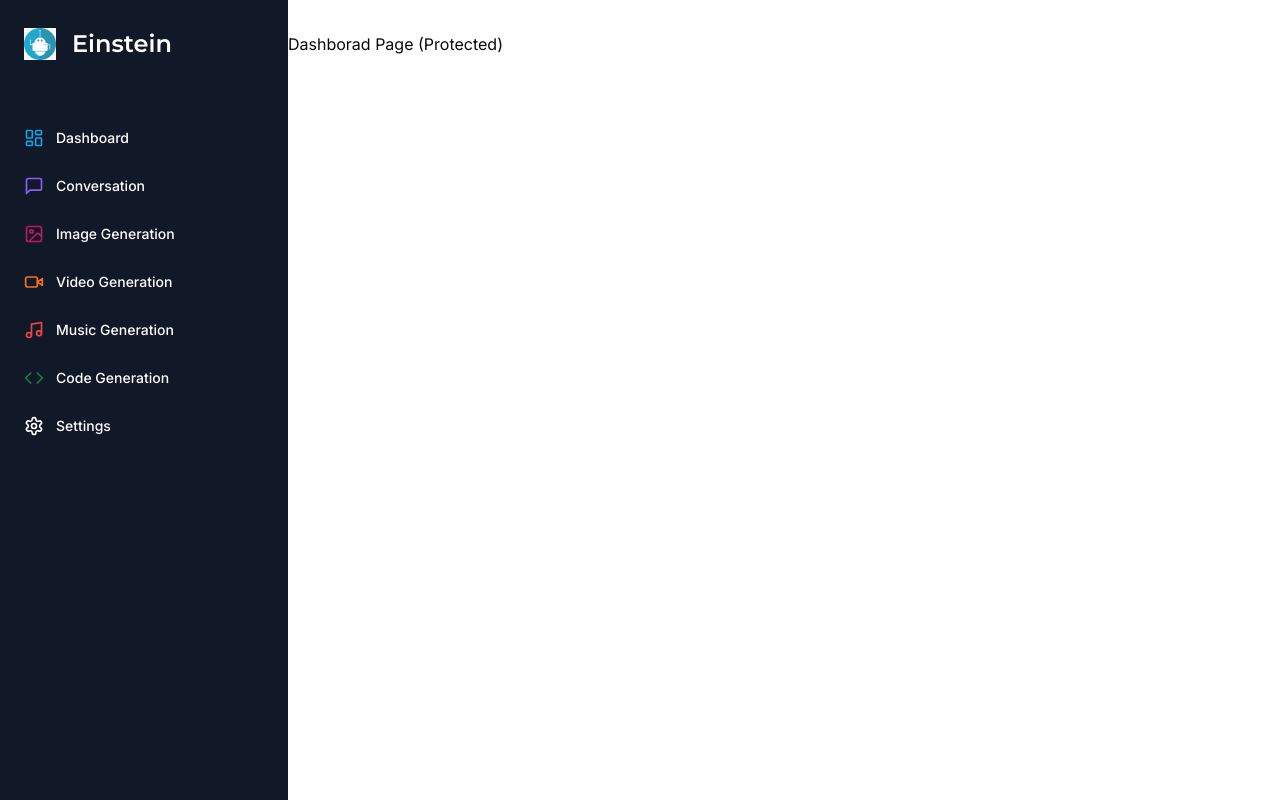
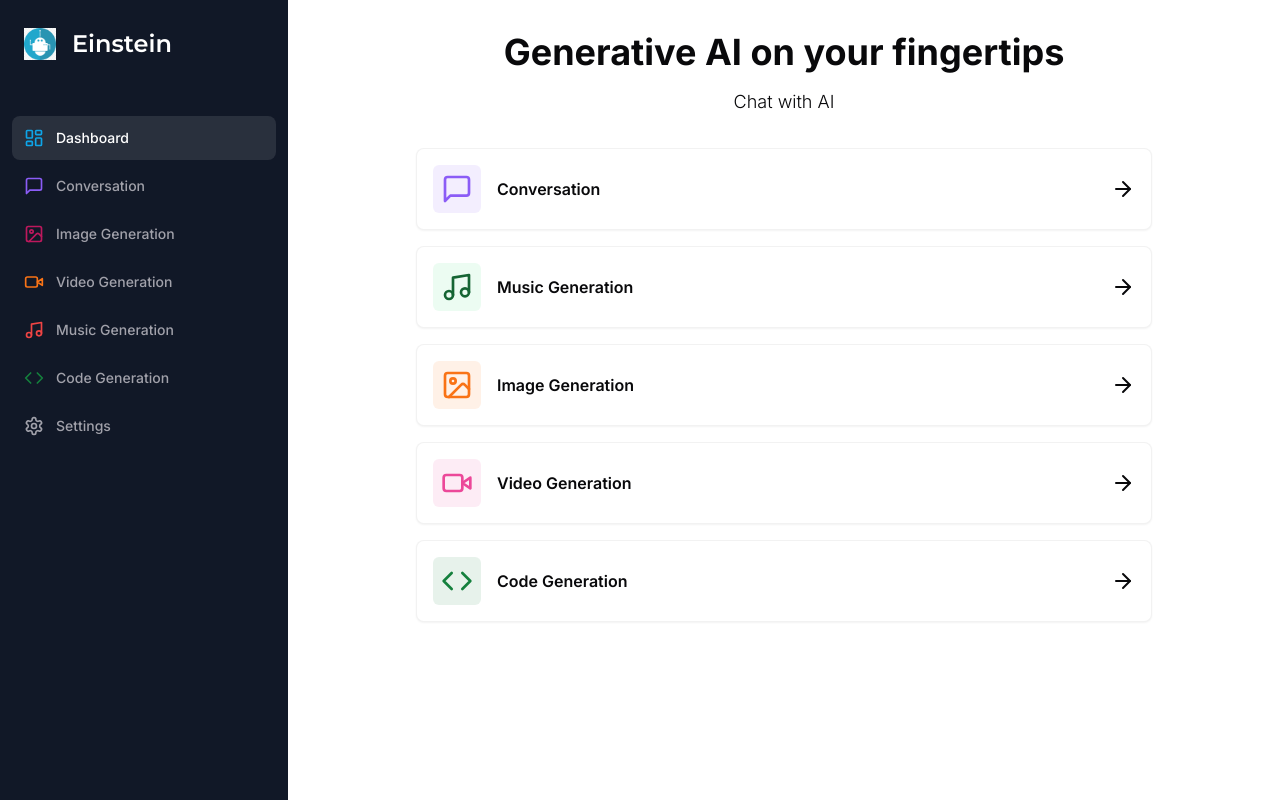
Before and after one commit to karman103/first_fullstack, a Next.js app: page /dashboard in a window 1280 px wide. Built offline with nearby package versions, Linux system fonts and the light colour scheme.

Commit message:
finished dashboard

```diff
--- a/app/(dahboard)/(routes)/dashboard/page.tsx
+++ b/app/(dahboard)/(routes)/dashboard/page.tsx
@@ -1,8 +1,79 @@
+"use client";
+
+import { MessageSquare, ArrowRight, Music, ImageIcon, VideoIcon, CodeIcon } from "lucide-react";
+import { Card } from "@/components/ui/card";
+import { cn } from "@/lib/utils";
+import { useRouter } from "next/navigation";
+
+const tools =[
+  {
+    label : "Conversation",
+    icon: MessageSquare,
+    color: "text-violet-500",
+    bgColor:"bg-violet-500/10",
+    href: "/conversation"
+  },
+  {
+    label : "Music Generation",
+    icon: Music,
+    color: "text-green-800",
+    bgColor:"bg-green-400/10",
+    href: "/music"
+  },
+  {
+    label : "Image Generation",
+    icon: ImageIcon,
+    color: "text-orange-500",
+    bgColor:"bg-orange-500/10",
+    href: "/image"
+  },
+  {
+    label : "Video Generation",
+    icon: VideoIcon,
+    color: "text-pink-500",
+    bgColor:"bg-pink-500/10",
+    href: "/video"
+  },
+  {
+    label : "Code Generation",
+    icon: CodeIcon,
+    color: "text-green-700",
+    bgColor:"bg-green-700/10",
+    href: "code"
+  }
+]
 
 export default function DashboardPage() {
+  const router = useRouter();
   return (
     <div>
-      <p> Dashborad Page (Protected)</p>
+      <div className="mb-8 space-y-4">
+        <h2 className=" text-2xl md:text-4xl font-bold text-center">
+          Generative AI on your fingertips
+        </h2>
+        <p className="text-mued-foreground font-light text-sm md:text-lg text-center">
+          Chat with AI
+        </p>
+      </div>
+      <div className="px-4 md:px-20 lg:px-32 space-y-4">
+        {tools.map((tool) => (
+          <Card
+            onClick={() => router.push(tool.href)}
+            key={tool.href}
+            className="p-4 border-black/5 flex items-center justify-between hover:shadow-md transition cursor-pointer"
+          >
+            <div className="flex items-center gap-x-4">
+              <div className={cn("p-2 w-fit rounded-md", tool.bgColor)}>
+                <tool.icon className={cn("w-8 h-8", tool.color)} />
+              </div>
+              <div className="font-semibold">
+                {tool.label}
+              </div>
+            </div>
+            <ArrowRight/>
+          </Card>
+        ))}
+      </div>
     </div>
   )
 }
--- a/components/mobile-sidebar.tsx
+++ b/components/mobile-sidebar.tsx
@@ -1,4 +1,4 @@
-"user client";
+"use client";
 
 import { Button } from "./ui/button";
 import {Menu} from "lucide-react";
--- a/components/sidebar.tsx
+++ b/components/sidebar.tsx
@@ -84,9 +84,10 @@
                     <Link
                         href={route.href}
                         key={route.href}
-                        className=" text-sm group flex p-3 w-full
-                    justify-start font-medium cursor-pointer hover:text-white hover:bg-white/10
-                    rounded-lg transition"
+                        className={cn (" text-sm group flex p-3 w-full justify-start font-medium cursor-pointer hover:text-white hover:bg-white/10  rounded-lg transition",
+                    pathname==route.href ?" text-white bg-white/10" :
+                    "text-zinc-400"
+                    )}
                     >
                         <div className="flex items-center flex-1">
                             <route.icon className= {cn("h-5 w-5 mr-3", route.color)}/>
--- /dev/null
+++ b/components/ui/card.tsx
@@ -0,0 +1,79 @@
+import * as React from "react"
+
+import { cn } from "@/lib/utils"
+
+const Card = React.forwardRef<
+  HTMLDivElement,
+  React.HTMLAttributes<HTMLDivElement>
+>(({ className, ...props }, ref) => (
+  <div
+    ref={ref}
+    className={cn(
+      "rounded-lg border bg-card text-card-foreground shadow-sm",
+      className
+    )}
+    {...props}
+  />
+))
+Card.displayName = "Card"
+
+const CardHeader = React.forwardRef<
+  HTMLDivElement,
+  React.HTMLAttributes<HTMLDivElement>
+>(({ className, ...props }, ref) => (
+  <div
+    ref={ref}
+    className={cn("flex flex-col space-y-1.5 p-6", className)}
+    {...props}
+  />
+))
+CardHeader.displayName = "CardHeader"
+
+const CardTitle = React.forwardRef<
+  HTMLParagraphElement,
+  React.HTMLAttributes<HTMLHeadingElement>
+>(({ className, ...props }, ref) => (
+  <h3
+    ref={ref}
+    className={cn(
+      "text-2xl font-semibold leading-none tracking-tight",
+      className
+    )}
+    {...props}
+  />
+))
+CardTitle.displayName = "CardTitle"
+
+const CardDescription = React.forwardRef<
+  HTMLParagraphElement,
+  React.HTMLAttributes<HTMLParagraphElement>
+>(({ className, ...props }, ref) => (
+  <p
+    ref={ref}
+    className={cn("text-sm text-muted-foreground", className)}
+    {...props}
+  />
+))
+CardDescription.displayName = "CardDescription"
+
+const CardContent = React.forwardRef<
+  HTMLDivElement,
+  React.HTMLAttributes<HTMLDivElement>
+>(({ className, ...props }, ref) => (
+  <div ref={ref} className={cn("p-6 pt-0", className)} {...props} />
+))
+CardContent.displayName = "CardContent"
+
+const CardFooter = React.forwardRef<
+  HTMLDivElement,
+  React.HTMLAttributes<HTMLDivElement>
+>(({ className, ...props }, ref) => (
+  <div
+    ref={ref}
+    className={cn("flex items-center p-6 pt-0", className)}
+    {...props}
+  />
+))
+CardFooter.displayName = "CardFooter"
+
+export { Card, CardHeader, CardFooter, CardTitle, CardDescription, CardContent }
```
